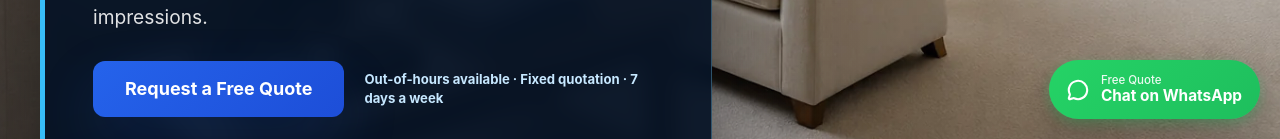
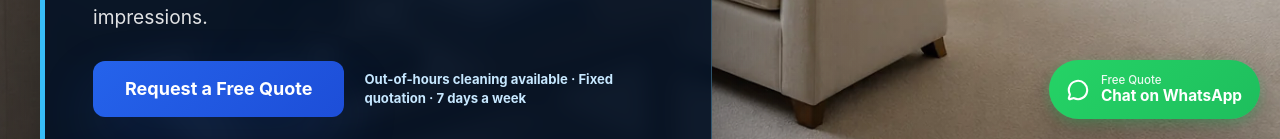
Before and after one commit to Robigo1977/ROBIGO-V5, a React (Vite) app: page /business/accommodation in a window 1280 px wide. Shown: the part 661-800 px from the top of the page. Built offline with nearby package versions, Linux system fonts and the light colour scheme.

Commit message:
Refresh commercial production bundle

```diff
--- a/src/pages/CommercialSectorPage.tsx
+++ b/src/pages/CommercialSectorPage.tsx
@@ -197,7 +197,7 @@ export default function CommercialSectorPage() {
                 Request a Free Quote
               </Button>
               <small>
-                Out-of-hours available · Fixed quotation · 7 days a week
+                Out-of-hours cleaning available · Fixed quotation · 7 days a week
               </small>
             </div>
           </div>
```
